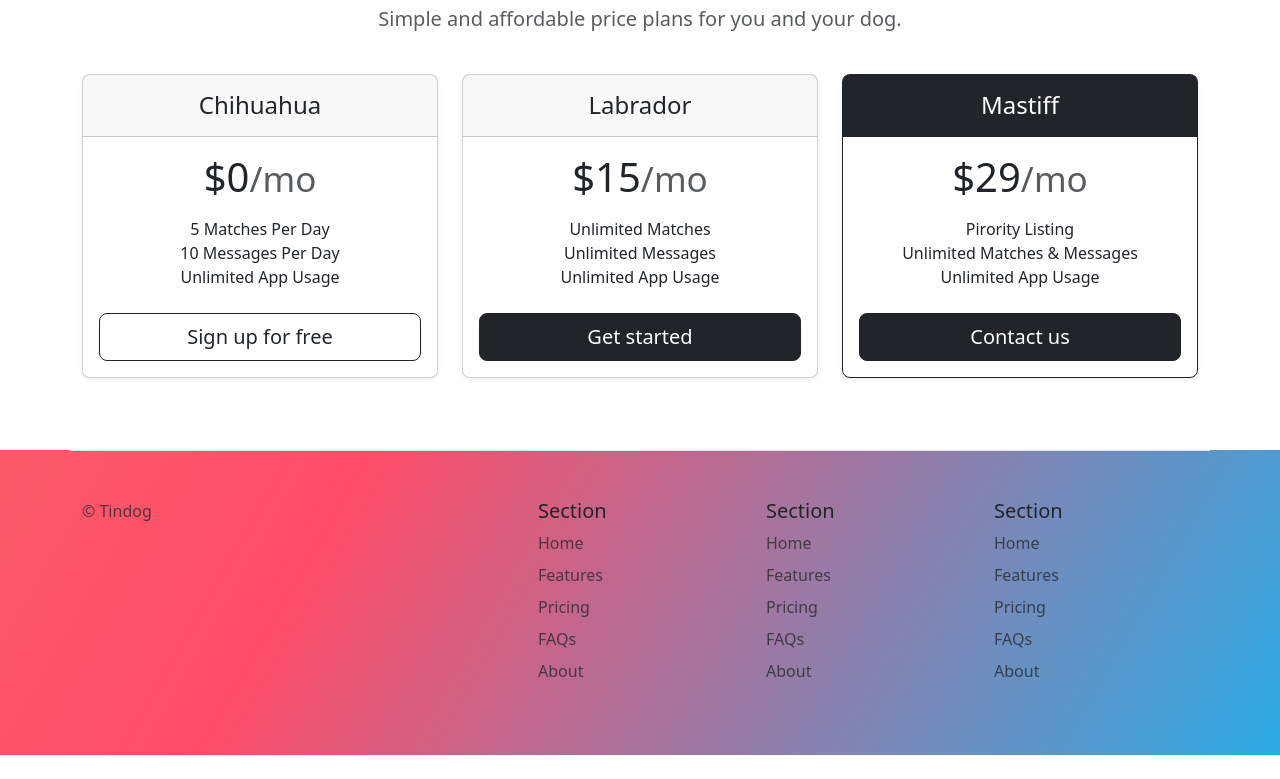
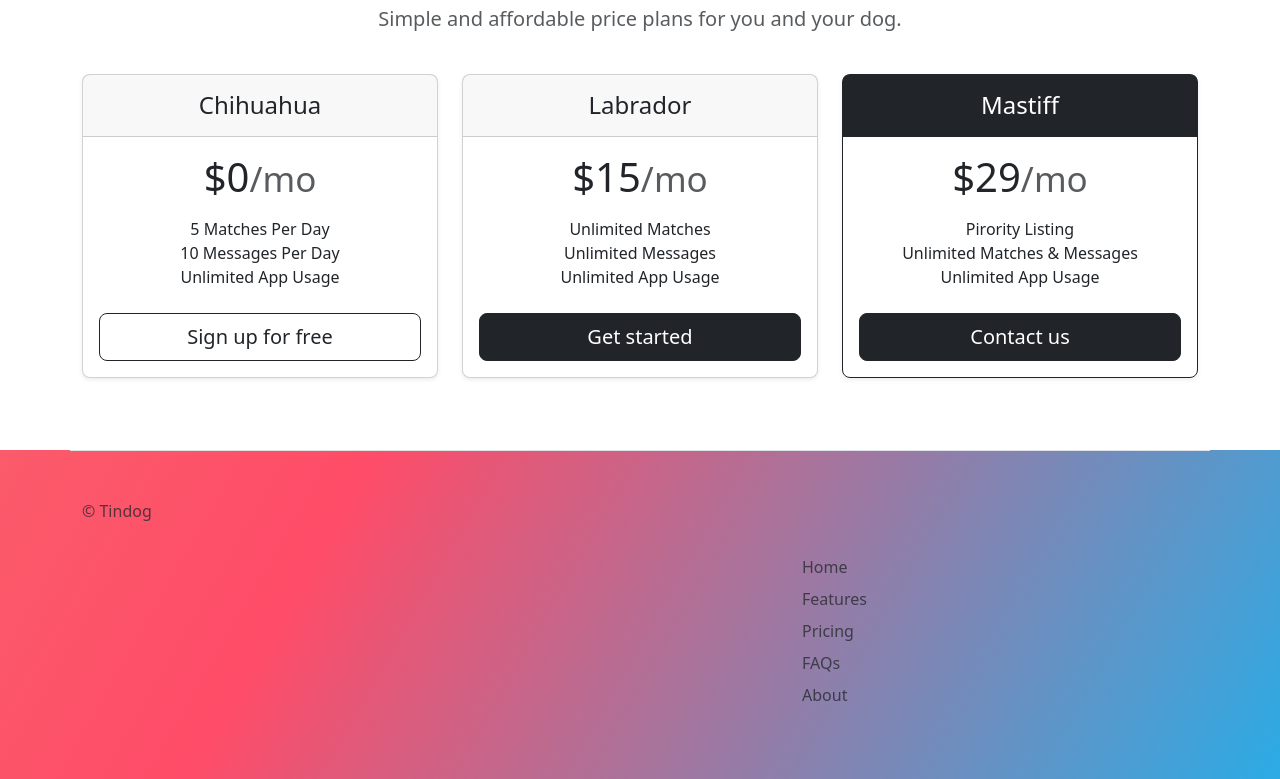
Before and after one commit to NikhilKalloli/Tin-Dog, a plain HTML site: page index.html in a window 1280 px wide. Shown: the part 1675-2454 px from the top of the page. Before the commit the page ends 2430 px from the top, so only its background shows below. Drawn offline with nearby package versions, Linux system fonts and the light colour scheme.

Commit message:
Fixed footer links

```diff
--- a/index.html
+++ b/index.html
@@ -199,34 +199,7 @@
           <p class="text-body-secondary">© Tindog</p>
         </div>
 
-        <div class="col mb-3">
-
-        </div>
-
-        <div class="col mb-3">
-          <h5>Section</h5>
-          <ul class="nav flex-column">
-            <li class="nav-item mb-2"><a href="#" class="nav-link p-0 text-body-secondary">Home</a></li>
-            <li class="nav-item mb-2"><a href="#" class="nav-link p-0 text-body-secondary">Features</a></li>
-            <li class="nav-item mb-2"><a href="#" class="nav-link p-0 text-body-secondary">Pricing</a></li>
-            <li class="nav-item mb-2"><a href="#" class="nav-link p-0 text-body-secondary">FAQs</a></li>
-            <li class="nav-item mb-2"><a href="#" class="nav-link p-0 text-body-secondary">About</a></li>
-          </ul>
-        </div>
-
-        <div class="col mb-3">
-          <h5>Section</h5>
-          <ul class="nav flex-column">
-            <li class="nav-item mb-2"><a href="#" class="nav-link p-0 text-body-secondary">Home</a></li>
-            <li class="nav-item mb-2"><a href="#" class="nav-link p-0 text-body-secondary">Features</a></li>
-            <li class="nav-item mb-2"><a href="#" class="nav-link p-0 text-body-secondary">Pricing</a></li>
-            <li class="nav-item mb-2"><a href="#" class="nav-link p-0 text-body-secondary">FAQs</a></li>
-            <li class="nav-item mb-2"><a href="#" class="nav-link p-0 text-body-secondary">About</a></li>
-          </ul>
-        </div>
-
-        <div class="col mb-3">
-          <h5>Section</h5>
+        <div class="col mb-3 footlinks">
           <ul class="nav flex-column">
             <li class="nav-item mb-2"><a href="#" class="nav-link p-0 text-body-secondary">Home</a></li>
             <li class="nav-item mb-2"><a href="#" class="nav-link p-0 text-body-secondary">Features</a></li>
--- a/styles.css
+++ b/styles.css
@@ -26,3 +26,7 @@
     border-radius: 50%;
     height: 100px;
   }
+
+  .footlinks{
+    margin-left: 45rem;
+  }
```
